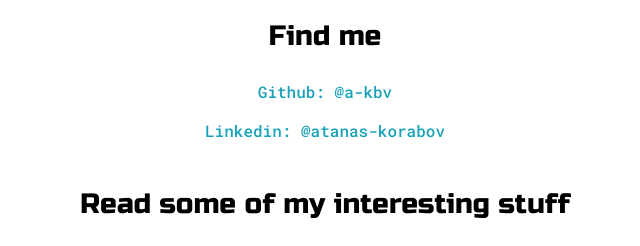
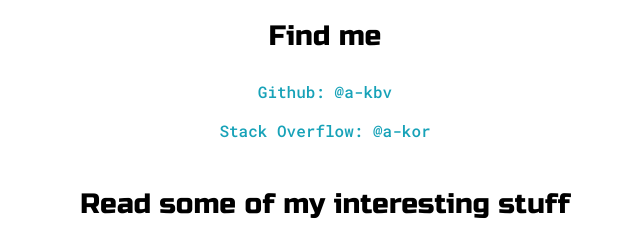
Before and after one commit to a-kbv/a-kbv.github.io, a plain HTML site: page index.html in a window 1280 px wide. Shown: the part 820-1066 px from the top of the page, 640-1280 px from the left. Drawn offline with Linux system fonts and the light colour scheme.

Commit message:
Update index.html

```diff
--- a/index.html
+++ b/index.html
@@ -84,7 +84,7 @@
                         <h3>Find me</h3>
                         <a target="_blank" href="https://github.com/a-kbv">Github: @a-kbv</a>
                         <br>
-                        <a target="_blank" href="https://www.linkedin.com/in/atanas-korabov/">Linkedin: @atanas-korabov</a>
+                        <a target="_blank" href="https://stackoverflow.com/users/14730955/a-kor">Stack Overflow: @a-kor</a>
                         <br>
                         <h3>Read some of my interesting stuff</h3>
                         <a target="_blank" href="https://a-kbv.github.io/">Portfolio</a>
```
